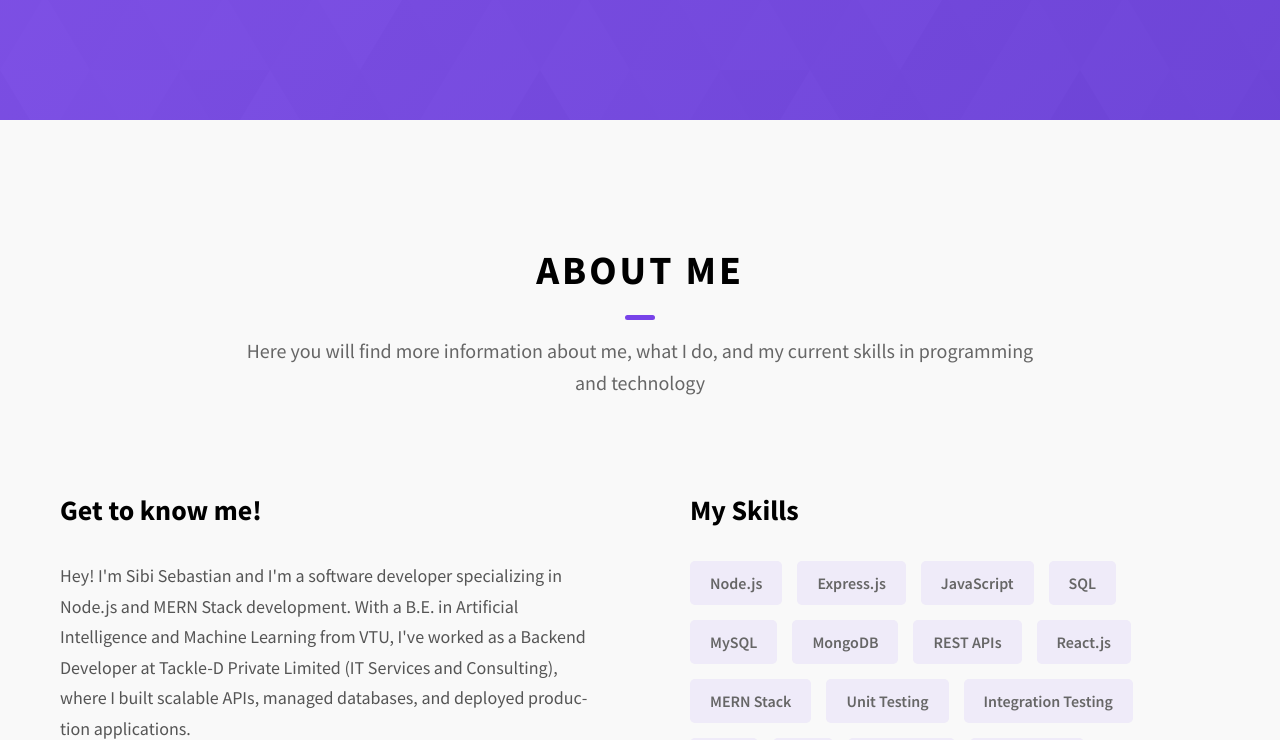
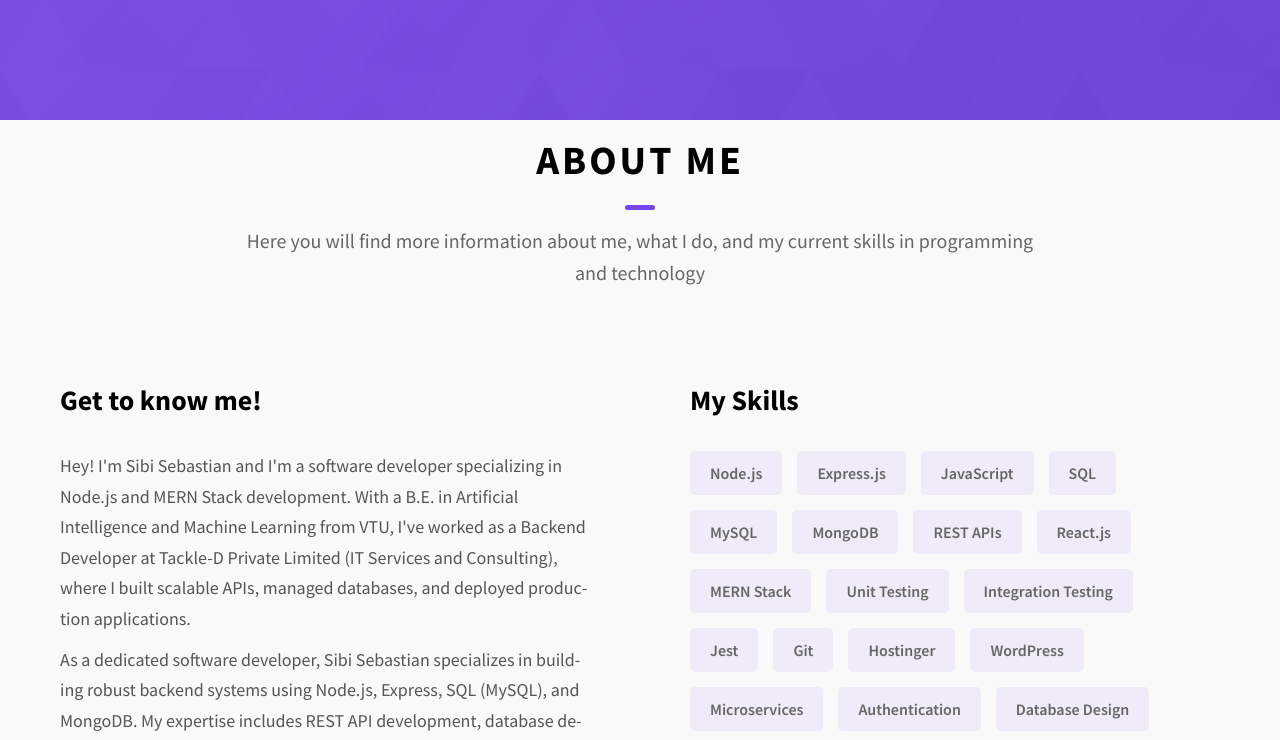
Before and after one commit to Sibi-Sebastian/devportfolio, a React (Create React App) app: page / in a window 1280 px wide. Shown: the part 680-1420 px from the top of the page. Built offline with nearby package versions, Linux system fonts and the light colour scheme.

Commit message:
removed spaces

```diff
--- a/src/App.css
+++ b/src/App.css
@@ -270,7 +270,7 @@ textarea {
 }
 
 .sec-pad {
-  padding: 12rem 0;
+  padding: 1rem 0;
 }
 @media only screen and (max-width: 56.25em) {
   .sec-pad {
@@ -510,7 +510,7 @@ textarea {
 
 .contact {
   background: #f8f9fa;
-  padding: 8rem 0;
+  padding: 1rem 0;
 }
 
 .contact__content {
```
